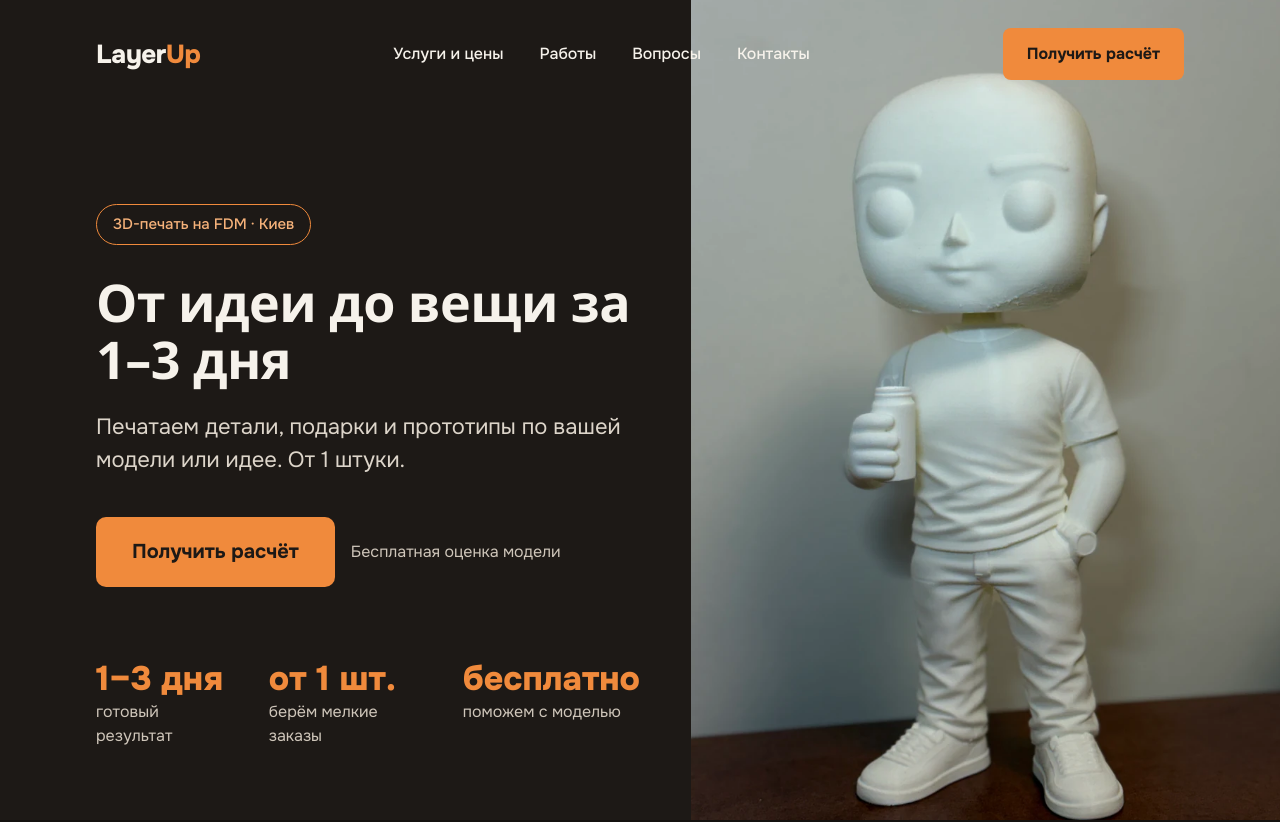
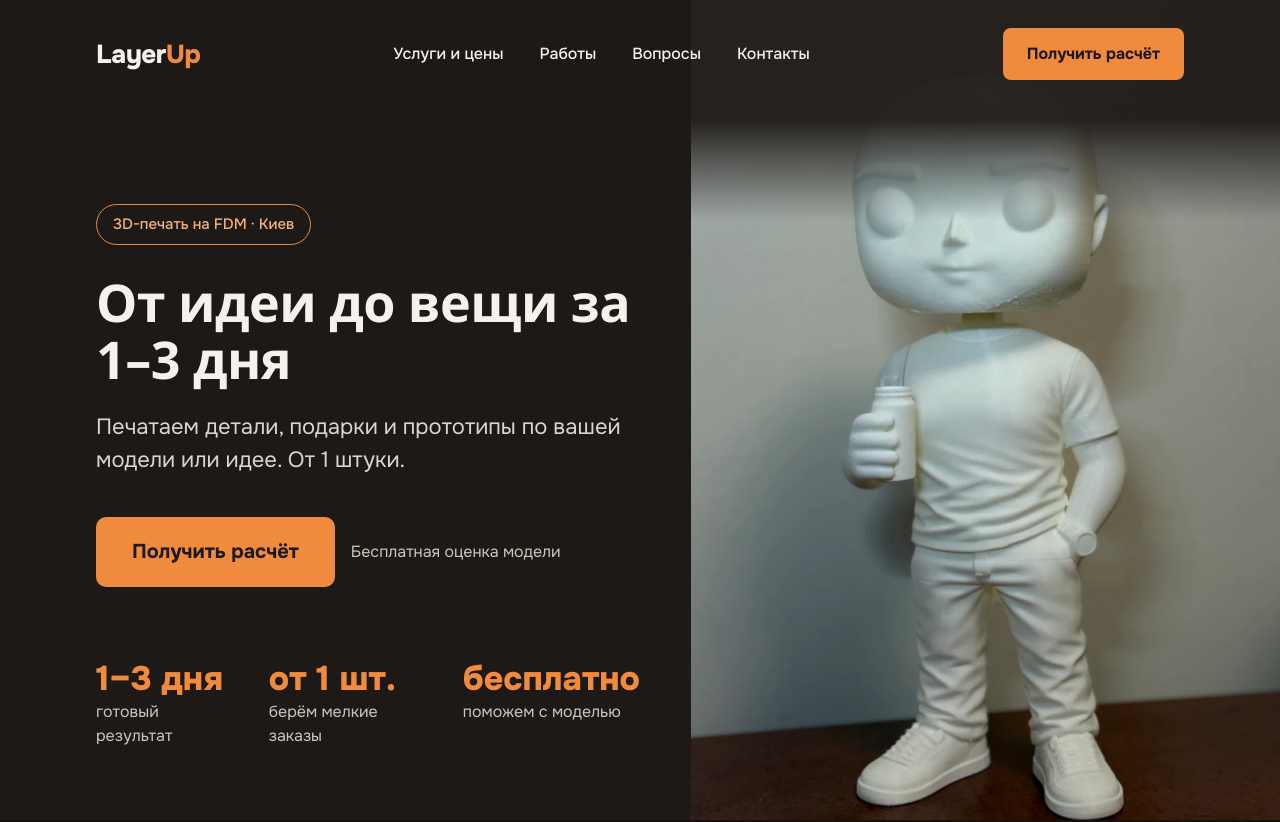
Before and after one commit to DesFis-lab/my-business, a plain HTML site: page index.html in a window 1280 px wide. Shown: the top 822 px of the page. Drawn offline with Linux system fonts and the light colour scheme; a web font is replaced by a local one.

Commit message:
Тёмная подложка под меню на первом экране, чтобы пункты читались поверх фото
Co-Authored-By: Claude Sonnet 5.5 <noreply@anthropic.com>

```diff
--- a/style.css
+++ b/style.css
@@ -102,6 +102,13 @@ section, footer { scroll-margin-top: 8px; }
   will-change: transform;
 }
 .hero-art img { display: block; width: 100%; height: 100%; object-fit: cover; object-position: center 30%; }
+/* тёмная подложка под меню, чтобы пункты читались поверх фото */
+.hero-art::after {
+  content: "";
+  position: absolute; left: 0; right: 0; top: 0; height: 280px;
+  background: linear-gradient(rgba(29,25,22,.94) 0, rgba(29,25,22,.94) 180px, rgba(29,25,22,0) 100%);
+  pointer-events: none;
+}
 .hero-body { position: relative; padding-top: 96px; padding-bottom: 72px; max-width: calc(640px + var(--pad)); }
 .badge { display: inline-block; font-weight: 500; font-size: 15px; border: 1px solid var(--accent); color: var(--accent-soft); padding: 8px 16px; border-radius: 99px; }
 h1 { font-size: 52px; line-height: 1.1; margin: 28px 0 24px; }
@@ -225,6 +232,7 @@ footer { padding-top: 28px; padding-bottom: 28px; font-size: 15px; color: var(--
   .nav-links, .nav .btn { display: none; }
   .city { display: block; }
   .logo, .logo:hover { font-size: 22px; }
+  .hero-art::after { display: none; }
   .hero-art { order: 2; position: static; width: auto; height: 200px; margin: 20px 20px 0; border-radius: 14px; transform: none !important; }
   .hero-body { order: 3; padding-top: 24px; padding-bottom: 32px; }
   .badge { display: none; }
```
